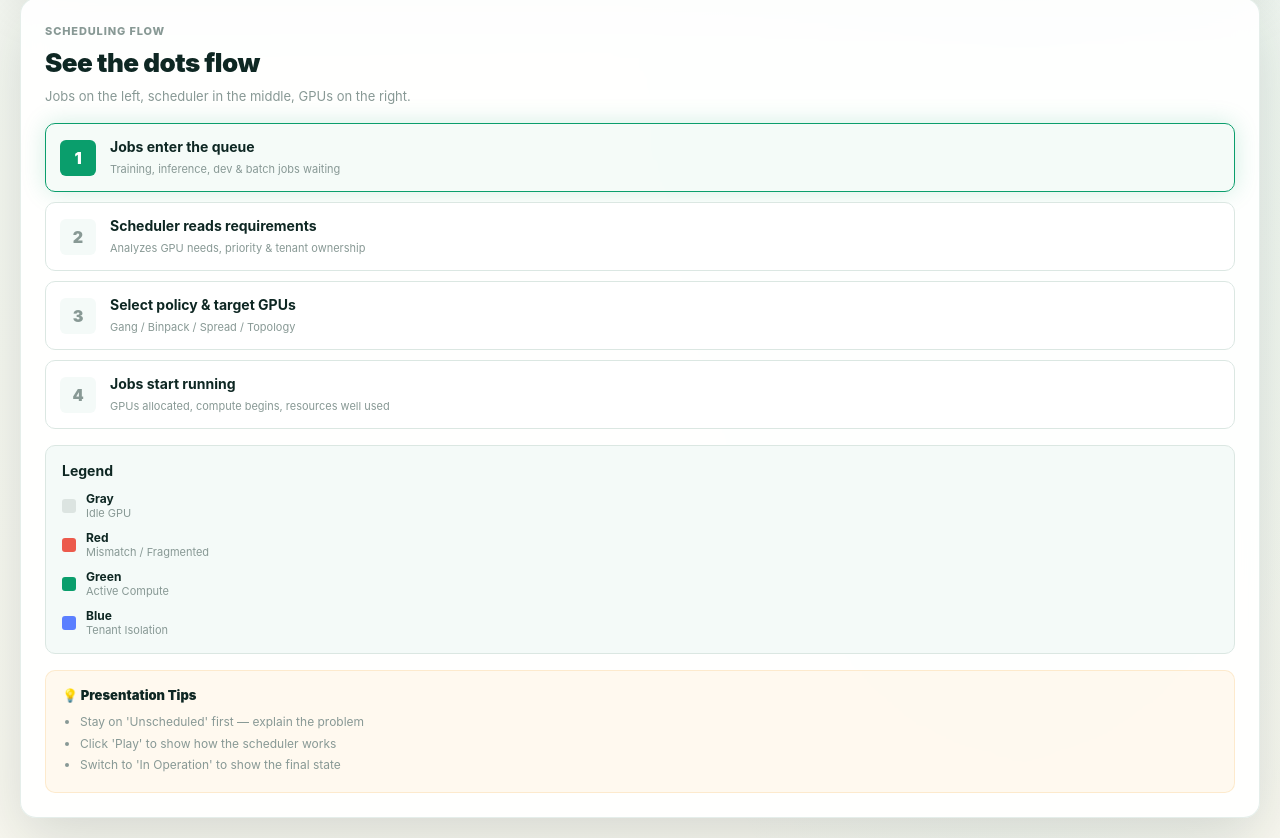
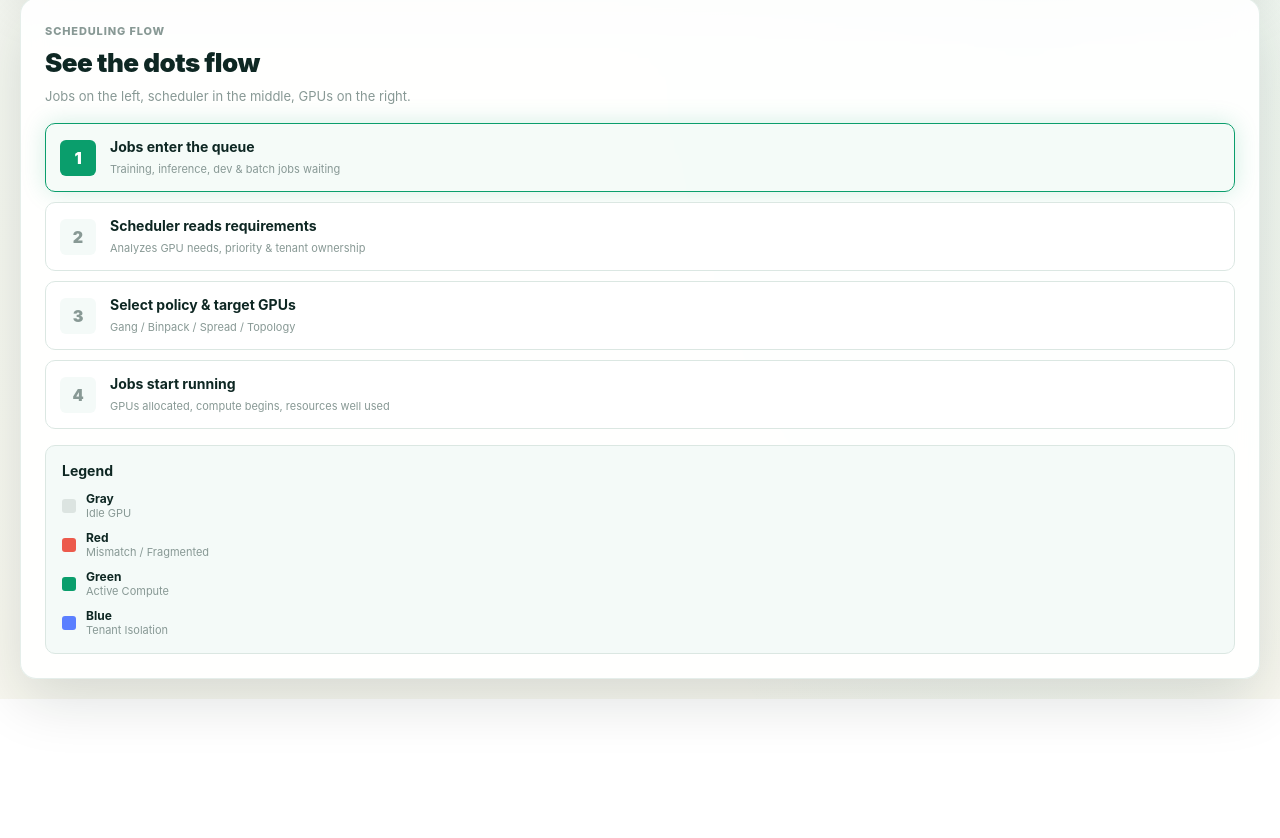
Before and after one commit to Siukinlam/tiansui-compute-scheduling-viz, a plain HTML site: page index.html in a window 1280 px wide. Shown: the part 2570-3408 px from the top of the page. After the commit the page ends 3269 px from the top, so only its background shows below. Drawn offline with Linux system fonts and the light colour scheme.

Commit message:
chore: remove presentation tips section
Co-Authored-By: Claude <noreply@anthropic.com>

```diff
--- a/app.js
+++ b/app.js
@@ -211,11 +211,7 @@ const i18n = {
   legendProtectedLabel:{en: "Blue",   "zh-CN": "蓝色",    "zh-TW": "藍色" },
   legendProtectedSub: { en: "Tenant Isolation","zh-CN":"租户隔离","zh-TW":"租戶隔離" },
 
-  /* Tips */
-  tipTitle: { en: "💡 Presentation Tips", "zh-CN": "💡 宣讲提示", "zh-TW": "💡 宣講提示" },
-  tip1: { en: "Stay on 'Unscheduled' first — explain the problem", "zh-CN": "先停留在「未调度」，说明问题", "zh-TW": "先停留在「未調度」，說明問題" },
-  tip2: { en: "Click 'Play' to show how the scheduler works", "zh-CN": "点「播放」看调度器如何工作", "zh-TW": "點「播放」看調度器如何工作" },
-  tip3: { en: "Switch to 'In Operation' to show the final state", "zh-CN": "切到「运营中」展示最终效果", "zh-TW": "切到「運營中」展示最終效果" },
+
 
   /* GPU tooltip states */
   ttActive:    { en: "Active Compute",    "zh-CN": "有效计算",   "zh-TW": "有效計算" },
--- a/index.html
+++ b/index.html
@@ -352,14 +352,7 @@
           </div>
         </div>
 
-        <div class="tip-box">
-          <p class="tip-title" data-i18n="tipTitle">💡 宣讲提示</p>
-          <ul>
-            <li data-i18n="tip1">先停留在「未调度」，说明问题</li>
-            <li data-i18n="tip2">点「播放」看调度器如何工作</li>
-            <li data-i18n="tip3">切到「运营中」展示最终效果</li>
-          </ul>
-        </div>
+
       </aside>
     </main>
 
--- a/styles.css
+++ b/styles.css
@@ -642,15 +642,6 @@ body.taas .core-content {
 .legend-item strong { display: block; font-size: 12px; }
 .legend-item span   { display: block; font-size: 11px; color: var(--slate); }
 
-/* Tip Box */
-.tip-box {
-  margin-top: auto; padding: 16px; border-radius: var(--radius-md);
-  background: rgba(245, 176, 66, 0.08); border: 1px solid rgba(245, 176, 66, 0.2);
-}
-
-.tip-title { font-size: 13px; font-weight: 900; margin-bottom: 8px; }
-.tip-box ul { margin: 0; padding-left: 18px; }
-.tip-box li { font-size: 12px; color: var(--slate); line-height: 1.8; }
 
 /* ===== Toast ===== */
 .toast {
```
